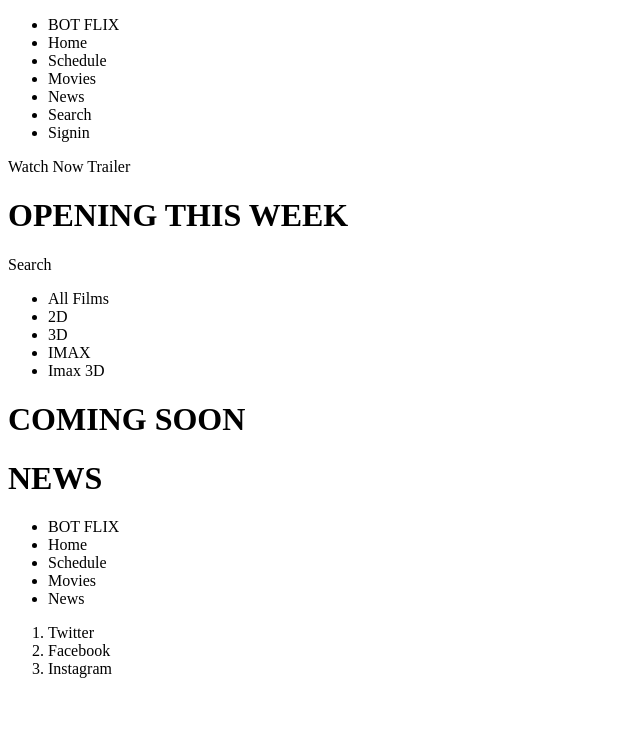
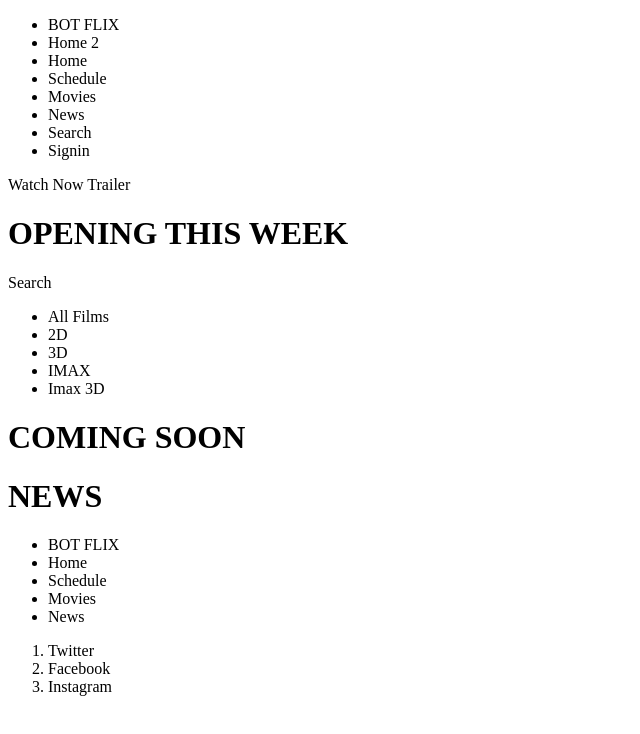
Before and after one commit to sobitd/movie-website-demo, a plain HTML site: page index.html in a window 1280 px wide. Shown: the whole page, without its empty margins (0-640 px from the left). Drawn offline with Linux system fonts and the light colour scheme.

Commit message:
Update index.html

```diff
--- a/index.html
+++ b/index.html
@@ -11,6 +11,7 @@
    <nav>
      <ul>
         <li>BOT FLIX </li>
+         <li> Home 2</li>
         <li>Home</li>
         <li>Schedule</li>
         <li>Movies</li>
```
